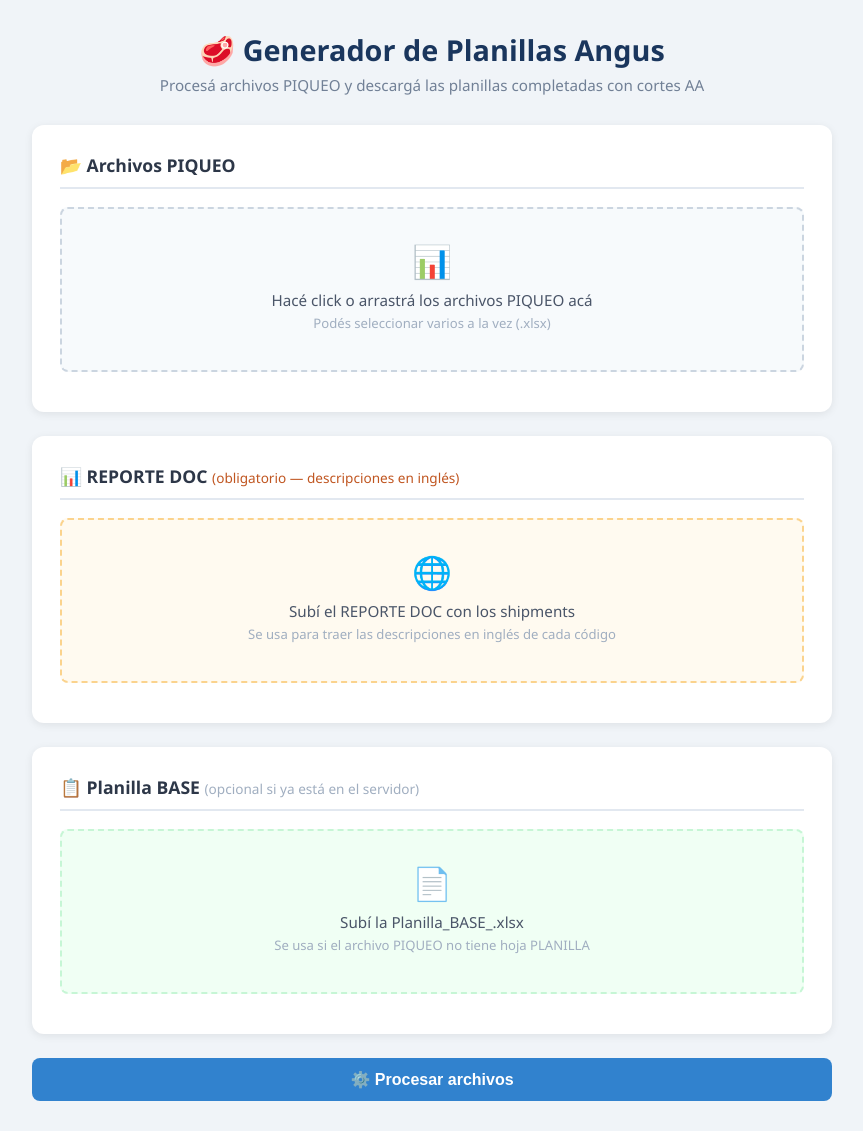
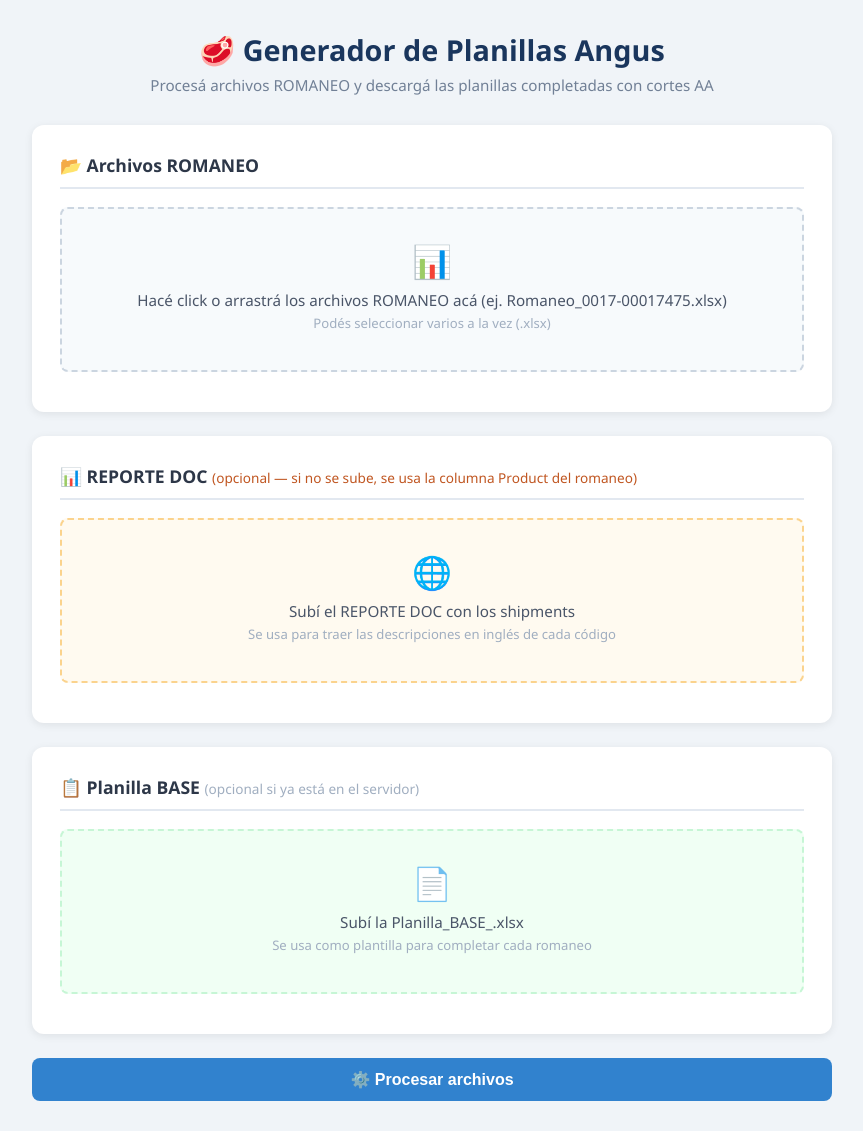
Before and after one commit to amarchioni-source/Planillas-OIA, a Flask app: page / in a window 1280 px wide. Shown: the whole page, without its empty margins (208-1071 px from the left). Run offline with Flask 3, Linux system fonts and the light colour scheme; parts of the project's set-up code (start-up, migrations or seed data) failed here and were passed over.

Commit message:
Leer ROMANEO en lugar de PIQUEO
- process_file usa las columnas del romaneo: Cartons, Net W, Gross, Tropa, Prod Date
- Descripcion en ingles: REPORTE DOC por Cod Prod / Old Code, si no columna Product del romaneo
- REPORTE DOC pasa a ser opcional
- Valida columnas requeridas y avisa si el archivo no es un romaneo
- Lotes (E70) ordenados por fecha
- UI y README actualizados

Co-Authored-By: Claude Opus 5.5 <noreply@anthropic.com>

```diff
--- a/app.py
+++ b/app.py
@@ -1,6 +1,6 @@
 """
 app.py - Generador de Planillas Angus
-Flask app para procesar archivos PIQUEO y generar planillas completadas
+Flask app para procesar archivos ROMANEO y generar planillas completadas
 """
 import os, re, shutil, zipfile
 from pathlib import Path
@@ -104,6 +104,27 @@ def extract_tropas(val):
     return set(re.findall(r'\d+', str(val)))
 
 
+# Columnas del ROMANEO ("Detalle de cargas remito ...")
+COL_PRODUCTO = 'Producto'     # descripción en castellano (se usa para agrupar y filtrar AA)
+COL_PRODUCT_EN = 'Product'    # descripción en inglés que ya trae el romaneo
+COL_CODIGO = 'Cod Prod'
+COL_OLD_CODE = 'Old Code'
+COL_CAJAS = 'Cartons'
+COL_NETO = 'Net W'
+COL_BRUTO = 'Gross'
+COL_TROPA = 'Tropa'
+COL_FECHA_PROD = 'Prod Date'
+
+COLUMNAS_REQUERIDAS = [COL_PRODUCTO, COL_CAJAS, COL_NETO, COL_BRUTO, COL_TROPA, COL_FECHA_PROD]
+
+
+def _clean_code(val):
+    s = str(val).strip()
+    if s.endswith('.0'):
+        s = s[:-2]
+    return '' if s.lower() == 'nan' else s
+
+
 def process_file(filepath, base_path, translation_dict=None):
     filepath = Path(filepath)
     outpath = OUTPUT_FOLDER / (filepath.stem + '_completada.xlsx')
@@ -116,50 +137,60 @@ def process_file(filepath, base_path, translation_dict=None):
     # Normalizar nombres de columna
     df.columns = [str(c).strip() for c in df.columns]
 
+    faltantes = [c for c in COLUMNAS_REQUERIDAS if c not in df.columns]
+    if faltantes:
+        raise ValueError(
+            f"El archivo no parece un ROMANEO: faltan columnas {faltantes}. "
+            f"Columnas encontradas: {list(df.columns)}"
+        )
+
+    # Descartar filas vacías / totales (sin producto)
+    df = df[df[COL_PRODUCTO].notna()]
+
     # Filtro Angus: solo productos con AA en columna Producto
-    df = df[df['Producto'].astype(str).str.contains(r'\bAA\b', na=False)]
+    df = df[df[COL_PRODUCTO].astype(str).str.contains(r'\bAA\b', na=False)]
 
-    # Buscar columna de código por nombre (case-insensitive)
-    col_codigo = next(
-        (c for c in df.columns if c.lower() in ('código', 'codigo', 'code', 'cod', 'cod.', 'cod prod', 'cod. prod', 'codigo producto', 'código producto')),
-        None
+    for c in (COL_CAJAS, COL_NETO, COL_BRUTO):
+        df[c] = pd.to_numeric(df[c], errors='coerce').fillna(0)
+
+    grouped = (
+        df.groupby(COL_PRODUCTO, sort=True)
+        .agg(Cajas=(COL_CAJAS, 'sum'), Peso_kg=(COL_NETO, 'sum'), Peso_Bruto=(COL_BRUTO, 'sum'))
+        .reset_index()
+        .rename(columns={COL_PRODUCTO: 'Producto'})
     )
 
-    grouped = (
-        df.groupby('Producto')
-        .agg(Cajas=('Cajas', 'sum'), Peso_kg=('Peso', 'sum'), Peso_Bruto=('Bruto', 'sum'))
-        .reset_index()
-    )
+    # Descripción en inglés: 1) REPORTE DOC por Cod Prod / Old Code,
+    # 2) columna 'Product' del romaneo, 3) Producto original.
+    first = df.groupby(COL_PRODUCTO).first()
 
-    # Si hay REPORTE DOC, agregar columna de código y traducir descripción
-    if translation_dict and col_codigo:
-        codigo_por_producto = (
-            df.groupby('Producto')[col_codigo]
-            .first()
-            .reset_index()
-        )
-        codigo_por_producto.columns = ['Producto', 'Codigo']
-        grouped = grouped.merge(codigo_por_producto, on='Producto', how='left')
+    def get_description(producto):
+        row = first.loc[producto]
+        if translation_dict:
+            for col in (COL_CODIGO, COL_OLD_CODE):
+                if col in row.index:
+                    code = _clean_code(row[col])
+                    if code and code in translation_dict:
+                        return translation_dict[code], True
+        if COL_PRODUCT_EN in row.index:
+            en = str(row[COL_PRODUCT_EN]).strip()
+            if en and en.lower() != 'nan':
+                return en, False
+        return producto, False
 
-        def get_description(row):
-            codigo = str(row.get('Codigo', '')).strip()
-            if codigo and codigo != 'nan' and codigo in translation_dict:
-                return translation_dict[codigo]
-            return row['Producto']  # fallback al original
-
-        grouped['Descripcion'] = grouped.apply(get_description, axis=1)
-    else:
-        grouped['Descripcion'] = grouped['Producto']
+    descs = grouped['Producto'].apply(get_description)
+    grouped['Descripcion'] = descs.apply(lambda t: t[0])
+    grouped['EnReporte'] = descs.apply(lambda t: t[1])
 
     all_tropas = set()
-    for t in df['Tropa'].dropna():
+    for t in df[COL_TROPA].dropna():
         all_tropas.update(extract_tropas(t))
     tropas_str = ', '.join(sorted(all_tropas, key=lambda x: int(x)))
 
     all_lotes = set()
-    for d in df['Fecha P'].dropna():
-        all_lotes.add(pd.Timestamp(d).strftime('%d/%m/%Y'))
-    lotes_str = ', '.join(sorted(all_lotes))
+    for d in df[COL_FECHA_PROD].dropna():
+        all_lotes.add(pd.Timestamp(d).normalize())
+    lotes_str = ', '.join(d.strftime('%d/%m/%Y') for d in sorted(all_lotes))
 
     has_planilla = any('PLANILLA' in s.upper() for s in xl.sheet_names)
     if has_planilla:
@@ -185,11 +216,7 @@ def process_file(filepath, base_path, translation_dict=None):
     ws['E70'] = lotes_str
     wb.save(outpath)
 
-    matched = 0
-    if translation_dict and 'Codigo' in grouped.columns:
-        matched = grouped['Codigo'].apply(
-            lambda c: str(c).strip() in translation_dict
-        ).sum()
+    matched = int(grouped['EnReporte'].sum()) if translation_dict else 0
 
     return {
         'nombre': filepath.name,
@@ -199,7 +226,7 @@ def process_file(filepath, base_path, translation_dict=None):
         'lotes': len(all_lotes),
         'base_note': base_note,
         'traducidos': int(matched),
-        'sin_traduccion': int(len(grouped) - matched),
+        'sin_traduccion': int(len(grouped) - matched) if translation_dict else 0,
     }
 
 
@@ -210,15 +237,12 @@ def index():
 
 @app.route('/procesar', methods=['POST'])
 def procesar():
-    piqueo_files = request.files.getlist('piqueo_files')
+    romaneo_files = request.files.getlist('romaneo_files')
     base_file = request.files.get('planilla_base')
     reporte_file = request.files.get('reporte_doc')
 
-    if not piqueo_files or all(f.filename == '' for f in piqueo_files):
-        return jsonify({'error': 'No seleccionaste archivos PIQUEO'}), 400
-
-    if not reporte_file or reporte_file.filename == '':
-        return jsonify({'error': 'Tenés que subir el REPORTE DOC para obtener las descripciones en inglés'}), 400
+    if not romaneo_files or all(f.filename == '' for f in romaneo_files):
+        return jsonify({'error': 'No seleccionaste archivos ROMANEO'}), 400
 
     for f in UPLOAD_FOLDER.glob('*'):
         f.unlink()
@@ -233,17 +257,20 @@ def procesar():
     else:
         return jsonify({'error': 'No se encontró Planilla_BASE_.xlsx'}), 400
 
-    reporte_path = UPLOAD_FOLDER / reporte_file.filename
-    reporte_file.save(reporte_path)
-    try:
-        translation_dict = build_translation_dict(reporte_path)
-    except Exception as e:
-        return jsonify({'error': f'Error leyendo REPORTE DOC: {str(e)}'}), 400
+    # REPORTE DOC opcional: si no viene, se usa la columna 'Product' del romaneo
+    translation_dict = None
+    if reporte_file and reporte_file.filename:
+        reporte_path = UPLOAD_FOLDER / reporte_file.filename
+        reporte_file.save(reporte_path)
+        try:
+            translation_dict = build_translation_dict(reporte_path)
+        except Exception as e:
+            return jsonify({'error': f'Error leyendo REPORTE DOC: {str(e)}'}), 400
 
     resultados = []
     errores = []
 
-    for f in piqueo_files:
+    for f in romaneo_files:
         if f.filename == '':
             continue
         save_path = UPLOAD_FOLDER / f.filename
--- a/templates/index.html
+++ b/templates/index.html
@@ -232,22 +232,22 @@
 
     <header>
         <h1>🥩 Generador de Planillas Angus</h1>
-        <p>Procesá archivos PIQUEO y descargá las planillas completadas con cortes AA</p>
+        <p>Procesá archivos ROMANEO y descargá las planillas completadas con cortes AA</p>
     </header>
 
     <div class="card">
-        <h2>📂 Archivos PIQUEO</h2>
-        <div class="upload-zone" id="piqueoZone" onclick="document.getElementById('piqueoInput').click()">
+        <h2>📂 Archivos ROMANEO</h2>
+        <div class="upload-zone" id="romaneoZone" onclick="document.getElementById('romaneoInput').click()">
             <div class="icon">📊</div>
-            <div class="label">Hacé click o arrastrá los archivos PIQUEO acá</div>
+            <div class="label">Hacé click o arrastrá los archivos ROMANEO acá (ej. Romaneo_0017-00017475.xlsx)</div>
             <div class="sublabel">Podés seleccionar varios a la vez (.xlsx)</div>
-            <input type="file" id="piqueoInput" accept=".xlsx" multiple>
-            <div class="file-count" id="piqueoCount"></div>
+            <input type="file" id="romaneoInput" accept=".xlsx" multiple>
+            <div class="file-count" id="romaneoCount"></div>
         </div>
     </div>
 
     <div class="card">
-        <h2>📊 REPORTE DOC <span style="font-weight:400;color:#c05621;font-size:0.85rem">(obligatorio — descripciones en inglés)</span></h2>
+        <h2>📊 REPORTE DOC <span style="font-weight:400;color:#c05621;font-size:0.85rem">(opcional — si no se sube, se usa la columna Product del romaneo)</span></h2>
         <div class="upload-zone reporte-zone" id="reporteZone" onclick="document.getElementById('reporteInput').click()">
             <div class="icon">🌐</div>
             <div class="label">Subí el REPORTE DOC con los shipments</div>
@@ -262,7 +262,7 @@
         <div class="upload-zone base-zone" id="baseZone" onclick="document.getElementById('baseInput').click()">
             <div class="icon">📄</div>
             <div class="label">Subí la Planilla_BASE_.xlsx</div>
-            <div class="sublabel">Se usa si el archivo PIQUEO no tiene hoja PLANILLA</div>
+            <div class="sublabel">Se usa como plantilla para completar cada romaneo</div>
             <input type="file" id="baseInput" accept=".xlsx">
             <div class="file-count" id="baseCount"></div>
         </div>
@@ -292,14 +292,14 @@
 </div>
 
 <script>
-    const piqueoInput = document.getElementById('piqueoInput');
+    const romaneoInput = document.getElementById('romaneoInput');
     const baseInput = document.getElementById('baseInput');
     const reporteInput = document.getElementById('reporteInput');
-    const piqueoZone = document.getElementById('piqueoZone');
+    const romaneoZone = document.getElementById('romaneoZone');
 
-    piqueoInput.addEventListener('change', () => {
-        const n = piqueoInput.files.length;
-        document.getElementById('piqueoCount').textContent = n > 0 ? `${n} archivo${n > 1 ? 's' : ''} seleccionado${n > 1 ? 's' : ''}` : '';
+    romaneoInput.addEventListener('change', () => {
+        const n = romaneoInput.files.length;
+        document.getElementById('romaneoCount').textContent = n > 0 ? `${n} archivo${n > 1 ? 's' : ''} seleccionado${n > 1 ? 's' : ''}` : '';
     });
 
     baseInput.addEventListener('change', () => {
@@ -312,33 +312,29 @@
         document.getElementById('reporteCount').textContent = f ? `✓ ${f.name}` : '';
     });
 
-    // Drag & drop PIQUEO
-    piqueoZone.addEventListener('dragover', e => { e.preventDefault(); piqueoZone.classList.add('dragover'); });
-    piqueoZone.addEventListener('dragleave', () => piqueoZone.classList.remove('dragover'));
-    piqueoZone.addEventListener('drop', e => {
+    // Drag & drop ROMANEO
+    romaneoZone.addEventListener('dragover', e => { e.preventDefault(); romaneoZone.classList.add('dragover'); });
+    romaneoZone.addEventListener('dragleave', () => romaneoZone.classList.remove('dragover'));
+    romaneoZone.addEventListener('drop', e => {
         e.preventDefault();
-        piqueoZone.classList.remove('dragover');
-        piqueoInput.files = e.dataTransfer.files;
+        romaneoZone.classList.remove('dragover');
+        romaneoInput.files = e.dataTransfer.files;
         const n = e.dataTransfer.files.length;
-        document.getElementById('piqueoCount').textContent = n > 0 ? `${n} archivo${n > 1 ? 's' : ''} seleccionado${n > 1 ? 's' : ''}` : '';
+        document.getElementById('romaneoCount').textContent = n > 0 ? `${n} archivo${n > 1 ? 's' : ''} seleccionado${n > 1 ? 's' : ''}` : '';
     });
 
     async function procesar() {
-        const files = piqueoInput.files;
+        const files = romaneoInput.files;
         if (!files.length) {
-            alert('Seleccioná al menos un archivo PIQUEO');
+            alert('Seleccioná al menos un archivo ROMANEO');
             return;
         }
 
         const reporte = reporteInput.files[0];
-        if (!reporte) {
-            alert('Tenés que subir el REPORTE DOC para obtener las descripciones en inglés');
-            return;
-        }
 
         const formData = new FormData();
-        for (const f of files) formData.append('piqueo_files', f);
-        formData.append('reporte_doc', reporte);
+        for (const f of files) formData.append('romaneo_files', f);
+        if (reporte) formData.append('reporte_doc', reporte);
         const base = baseInput.files[0];
         if (base) formData.append('planilla_base', base);
 
@@ -376,10 +372,10 @@
 
         let html = '';
         for (const r of resultados) {
-            const tradInfo = r.traducidos !== undefined
+            const tradInfo = (r.traducidos > 0 || r.sin_traduccion > 0)
                 ? `<div class="traduccion">
                      <span class="ok">✓ ${r.traducidos} con descripción en inglés</span>
-                     ${r.sin_traduccion > 0 ? `· <span class="warn">⚠ ${r.sin_traduccion} sin match en REPORTE DOC</span>` : ''}
+                     ${r.sin_traduccion > 0 ? `· <span class="warn">⚠ ${r.sin_traduccion} sin match en REPORTE DOC (se usó Product del romaneo)</span>` : ''}
                    </div>`
                 : '';
             html += `
```
Also changed, not shown: README.md.
